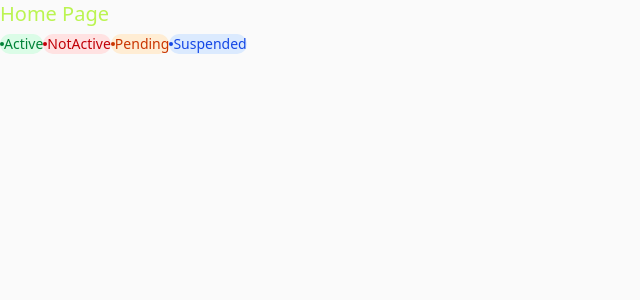
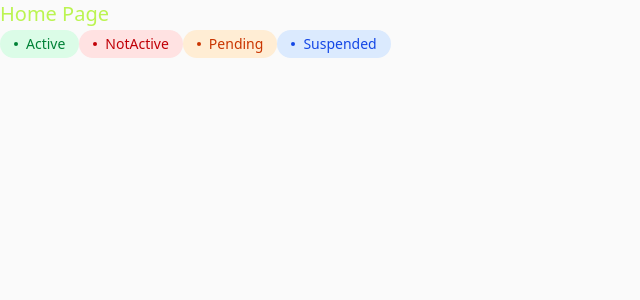
Before and after one commit to OleksandrPM/crm, a Next.js app: page / in a window 1280 px wide. Shown: the top 300 px of the page, without its empty margins (0-640 px from the left). Built offline with nearby package versions, Linux system fonts and the light colour scheme.

Commit message:
Fix styles conflict issue

```diff
--- a/src/app/components/StatusLabel/StatusLabel.tsx
+++ b/src/app/components/StatusLabel/StatusLabel.tsx
@@ -15,7 +15,7 @@ export interface StatusLabelProps {
 export default function StatusLabel({ children, status }: StatusLabelProps) {
   return (
     <div
-      className={`inline-flex items-center py-1 px-32 rounded-3xl text-sm font-medium ${
+      className={`inline-flex items-center py-1 px-3.5 rounded-3xl text-sm font-medium ${
         (status === Status.Active && 'text-green-700 bg-green-100') ||
         (status === Status.NotActive && 'text-red-700 bg-red-100') ||
         (status === Status.Pending && 'text-orange-700 bg-orange-100') ||
--- a/src/app/globals.css
+++ b/src/app/globals.css
@@ -1,11 +1,10 @@
 @import 'tailwindcss';
-
-/*@tailwind utilities;*/
 
 * {
     box-sizing: border-box;
-    padding: 0;
-    margin: 0;
+    /* Margins & paddings settings here conflict with Tailwind */
+    /*padding: 0;*/
+    /*margin: 0;*/
 }
 
 body {
```
